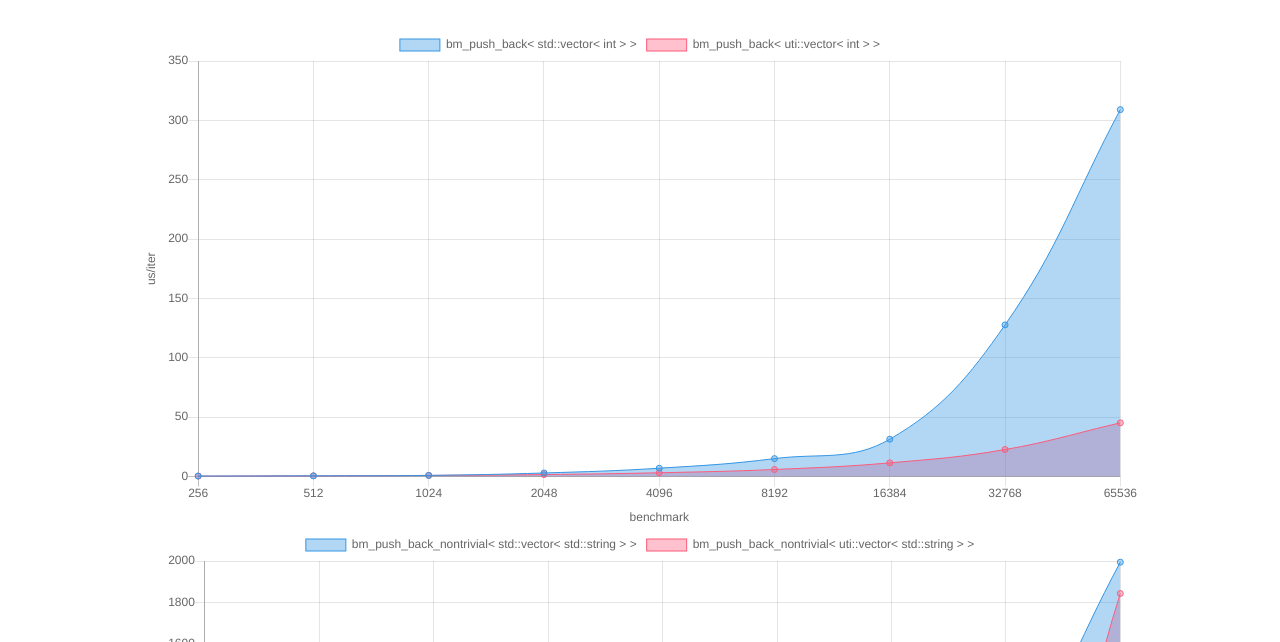
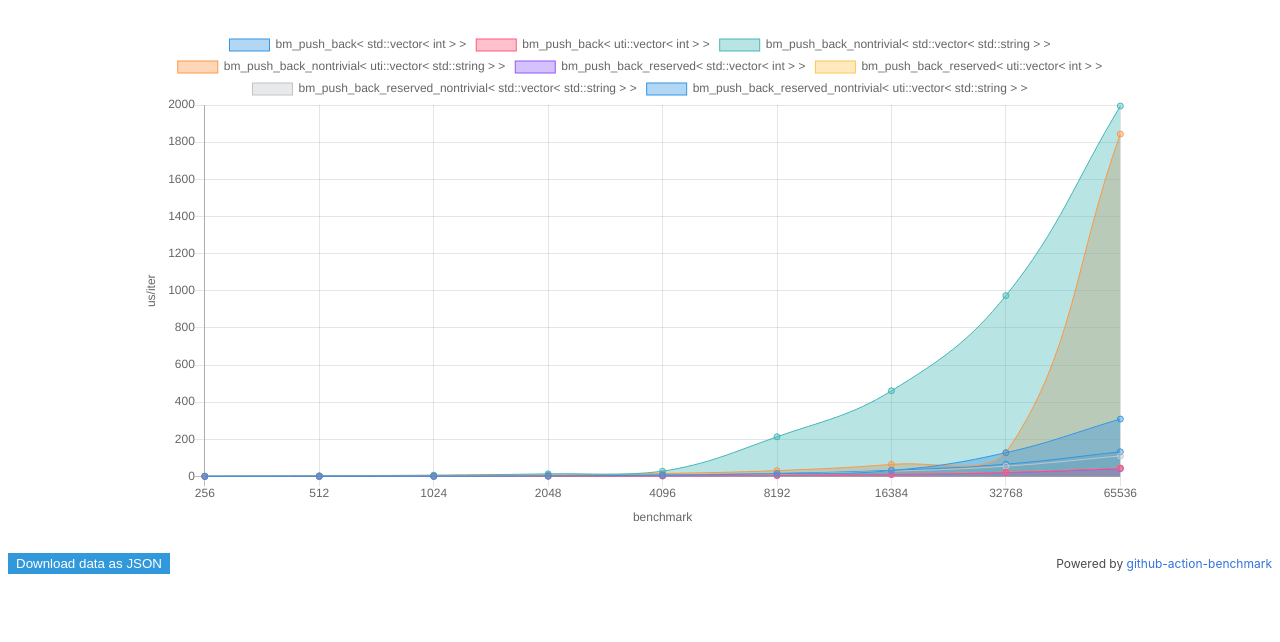
Before and after one commit to eddieavd/uti, a plain HTML site: page dev/bench/index.html in a window 1280 px wide. Shown: the part 158-800 px from the top of the page. Drawn offline with nearby package versions, Linux system fonts and the light colour scheme.

Commit message:
Update index.html

```diff
--- a/dev/bench/index.html
+++ b/dev/bench/index.html
@@ -139,7 +139,7 @@
               {
                 const result = { commit, date, tool, bench };
 
-                const bm_name = result.bench.name.split( '<' )[ 0 ];
+                const bm_name = result.bench.name.split( '_' )[ 0 ];
                 const arr = map.get( bm_name );
 
                 if( arr === undefined )
```
